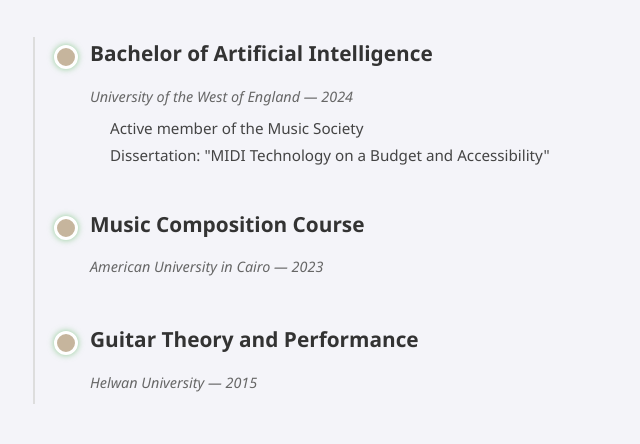
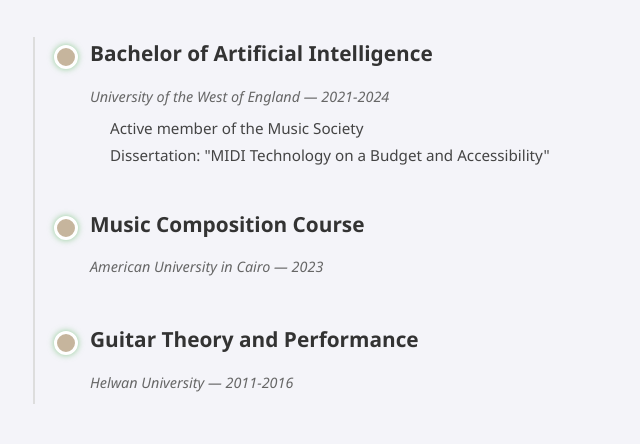
Before and after one commit to maik122/mk, a website: page index.html in a window 1280 px wide. Shown: the part 826-1270 px from the top of the page, 257-897 px from the left. Drawn offline with Linux system fonts and the light colour scheme.

Commit message:
Update index.html

```diff
--- a/index.html
+++ b/index.html
@@ -57,7 +57,7 @@
       <div class="timeline-dot"></div>
       <div class="timeline-content">
         <h3>Bachelor of Artificial Intelligence</h3>
-        <p class="edu-year">University of the West of England — 2024</p>
+        <p class="edu-year">University of the West of England — 2021-2024</p>
         <ul>
           <li>Active member of the Music Society</li>
           <li>Dissertation: "MIDI Technology on a Budget and Accessibility"</li>
@@ -77,7 +77,7 @@
       <div class="timeline-dot"></div>
       <div class="timeline-content">
         <h3>Guitar Theory and Performance</h3>
-        <p class="edu-year">Helwan University — 2015</p>
+        <p class="edu-year">Helwan University — 2011-2016</p>
       </div>
     </div>
 
```
